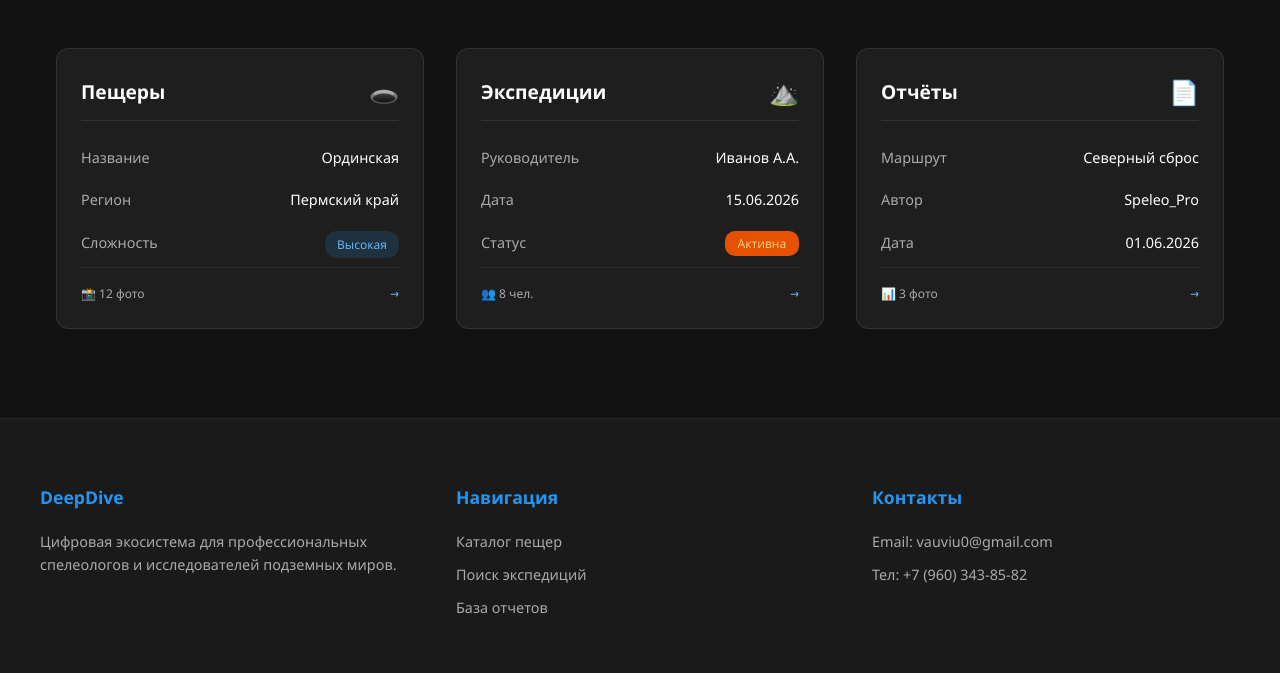
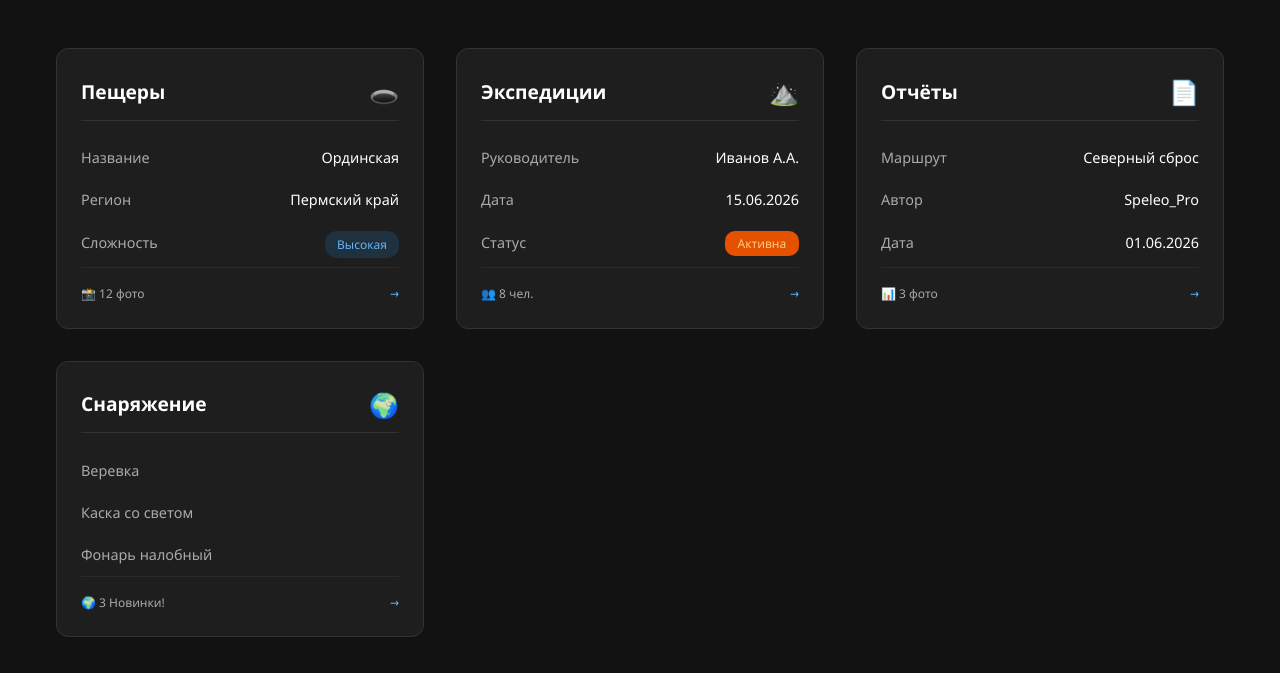
Before and after one commit to vauviu0-svg/DeepDive, a plain HTML site: page DeepDive/index.html in a window 1280 px wide. Shown: the part 274-947 px from the top of the page. Drawn offline with Linux system fonts and the light colour scheme.

Commit message:
Add files via upload

```diff
--- a/DeepDive/index.html
+++ b/DeepDive/index.html
@@ -97,6 +97,25 @@
                 <span>📊 3 фото</span><span style="color: var(--blue-light);">→</span>
             </div>
         </div>
+        <!-- Краткая карточка Снаряжения -->
+        <div class="card" onclick="window.location.href='equipment.html'" style="cursor: pointer;">
+            <div style="display: flex; justify-content: space-between; align-items: center; margin-bottom: 1rem; border-bottom: 1px solid #333; padding-bottom: 0.5rem;">
+                <span style="font-size: 1.2rem; font-weight: 600; color: #fff;">Снаряжение</span>
+                <span style="color: var(--blue-primary); font-size: 1.5rem;">🌍</span>
+            </div>
+            <div style="margin: 0.6rem 0; display: flex; justify-content: space-between; font-size: 0.9rem;">
+                <span style="color: var(--text-muted);">Веревка</span>
+            </div>
+            <div style="margin: 0.6rem 0; display: flex; justify-content: space-between; font-size: 0.9rem;">
+                <span style="color: var(--text-muted);">Каска со светом</span>
+            </div>
+            <div style="margin: 0.6rem 0; display: flex; justify-content: space-between; font-size: 0.9rem;">
+                <span style="color: var(--text-muted);">Фонарь налобный</span>
+            </div>
+            <div style="margin-top: auto; padding-top: 1rem; border-top: 1px solid #2a2a2a; color: var(--text-muted); font-size: 0.75rem; display: flex; justify-content: space-between;">
+                <span>🌍 3 Новинки!</span><span style="color: var(--blue-light);">→</span>
+            </div>
+        </div>
     </div>
 </main>
 
```
